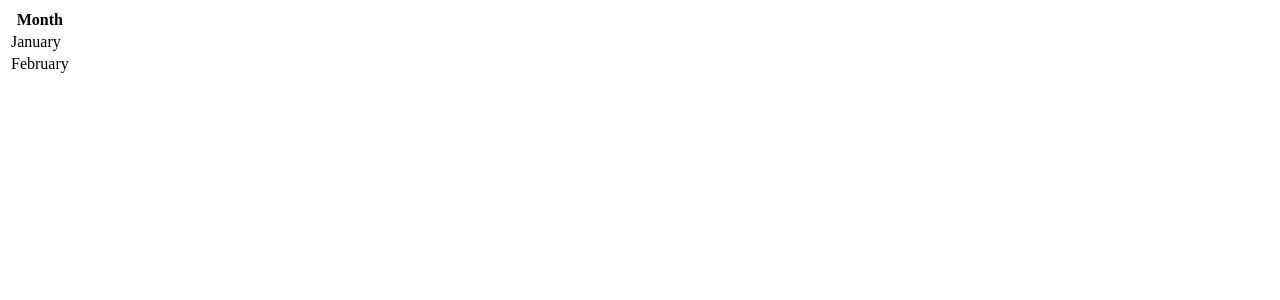
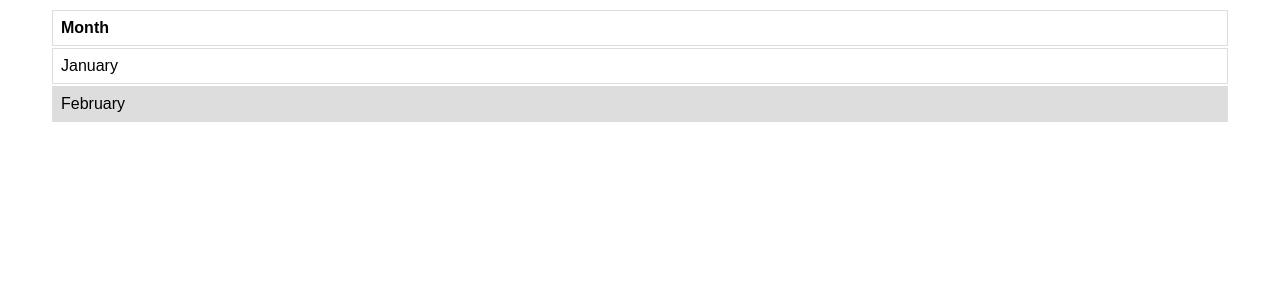
Before and after one commit to LeonardoCesca/trilha-front-2019, an Angular app in the folder Angular/poc-table-json-server/: page / in a window 1280 px wide. Shown: the top 300 px of the page. Built offline with nearby package versions, Linux system fonts and the light colour scheme.

Commit message:
ADD new style of table component

```diff
--- a/Angular/poc-table-json-server/src/app/table/table.component.scss
+++ b/Angular/poc-table-json-server/src/app/table/table.component.scss
@@ -0,0 +1,15 @@
+.table {
+    font-family: arial, sans-serif;
+    width: 100%;
+    padding: 0 42px;
+}
+
+  td, th {
+    border: 1px solid #dddddd;
+    text-align: left;
+    padding: 8px;
+  }
+
+  tr:nth-child(even) {
+    background-color: #dddddd;
+  }
```
